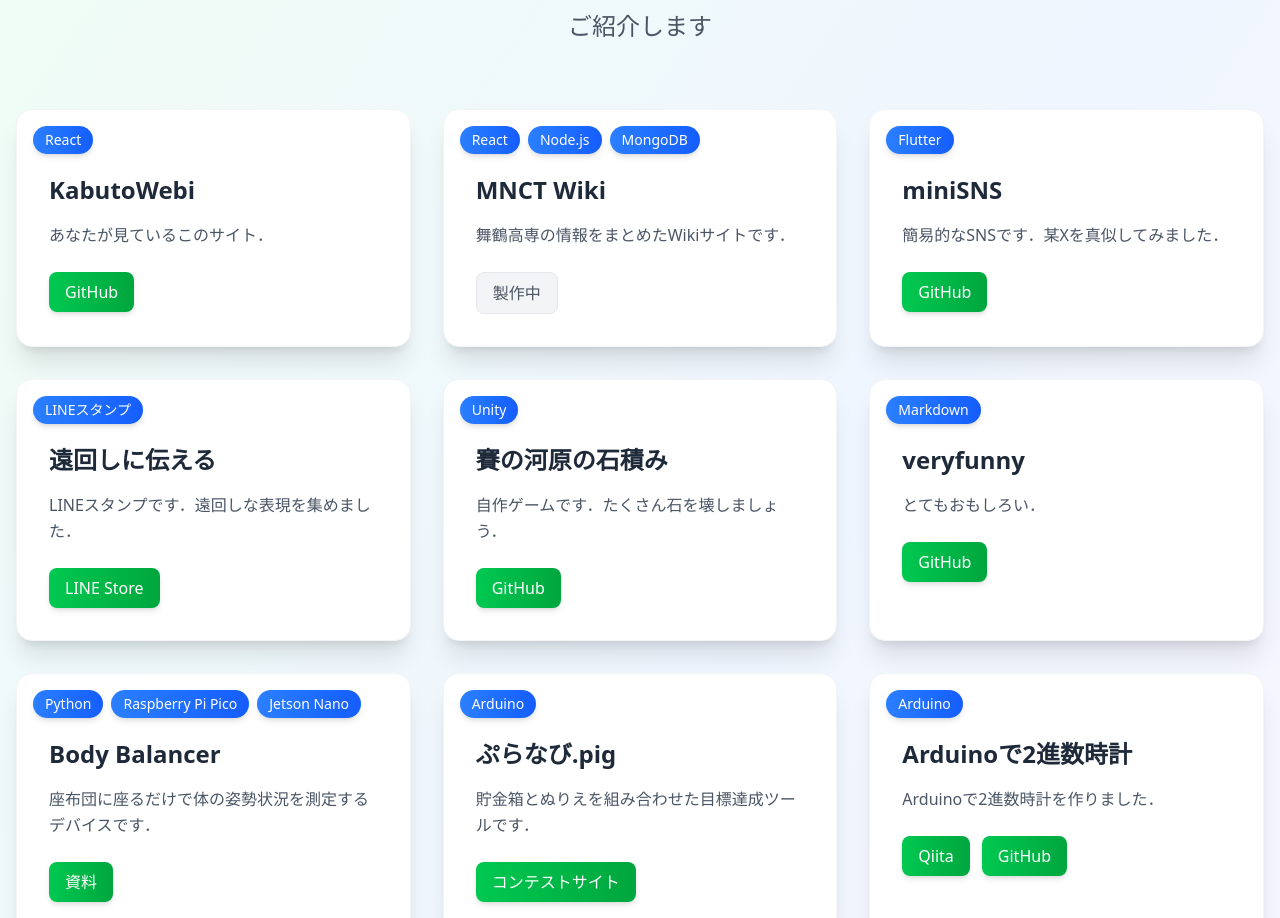
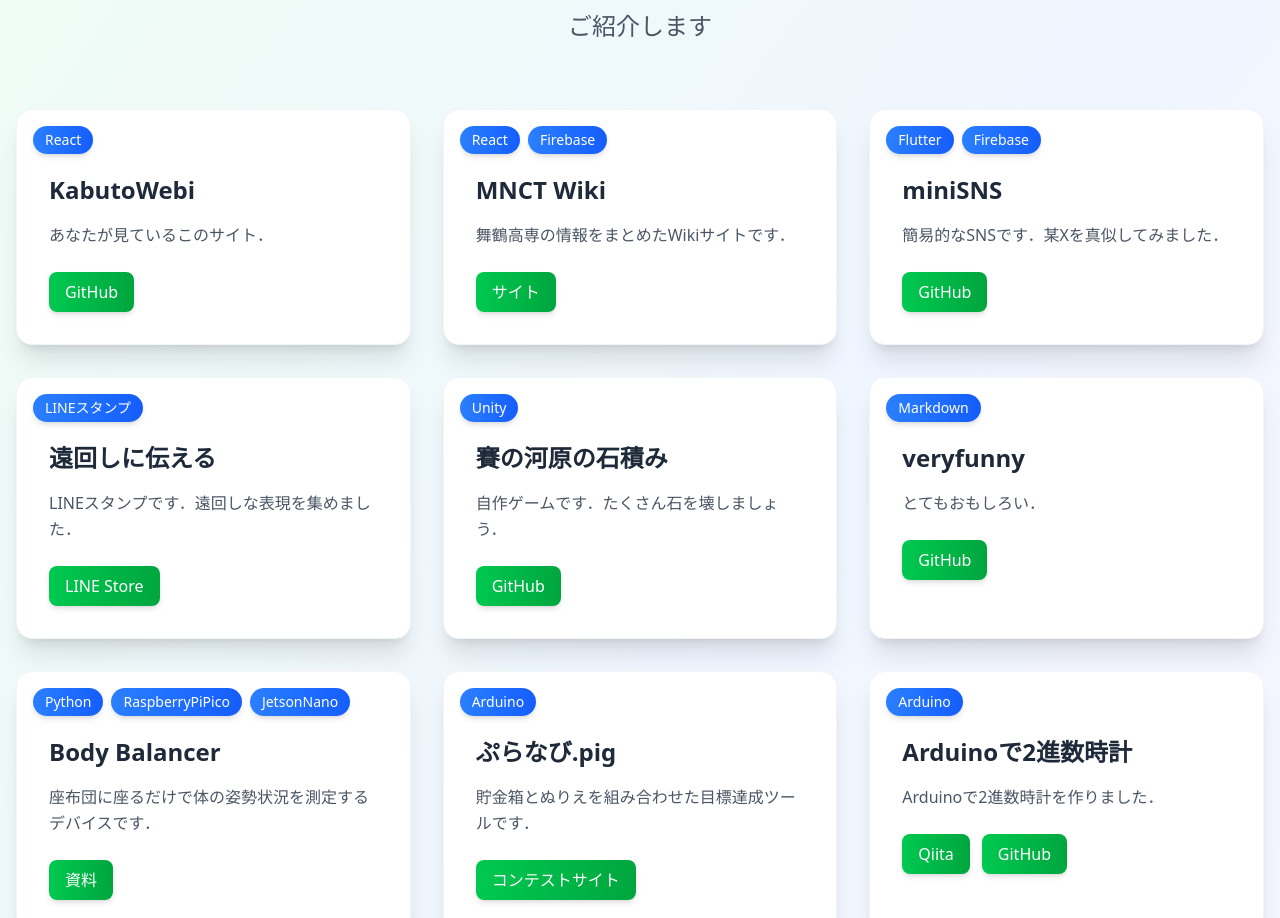
Before and after one commit to KabutoEbi/KabutoWebi, a React (Vite) app: page /products in a window 1280 px wide. Shown: the part 249-1167 px from the top of the page. Built offline with nearby package versions, Linux system fonts and the light colour scheme.

Commit message:
update products

```diff
--- a/src/pages/Products.jsx
+++ b/src/pages/Products.jsx
@@ -31,16 +31,16 @@ const Products = () => {
                     <Product
                         Name="MNCT Wiki"
                         description="舞鶴高専の情報をまとめたWikiサイトです．"
-                        language={["React", "Node.js", "MongoDB"]}
+                        language={["React", "Firebase"]}
                         links={[
-                            { label: "製作中", isInProgress: true, },
+                            { label: "サイト", url: "mnct-wiki.vercel.app" },
                         ]}
                     />
 
                     <Product
                         Name="miniSNS"
                         description="簡易的なSNSです．某Xを真似してみました．"
-                        language="Flutter"
+                        language={["Flutter", "Firebase"]}
                         links={[
                             { label: "GitHub", url: "https://github.com/KabutoEbi/miniSNS"},
                         ]}
@@ -76,7 +76,7 @@ const Products = () => {
                     <Product
                         Name="Body Balancer"
                         description="座布団に座るだけで体の姿勢状況を測定するデバイスです．"
-                        language={["Python", "Raspberry Pi Pico", "Jetson Nano"]}
+                        language={["Python", "RaspberryPiPico", "JetsonNano"]}
                         links={[
                             { label: "資料", url: "https://drive.google.com/file/d/1qRbASGgWBVy6I860xdmvNxihezG-eAx7/view?usp=sharing" },
                         ]}
```
Also changed, not shown: src/components/TravelDestinations.jsx (added).
